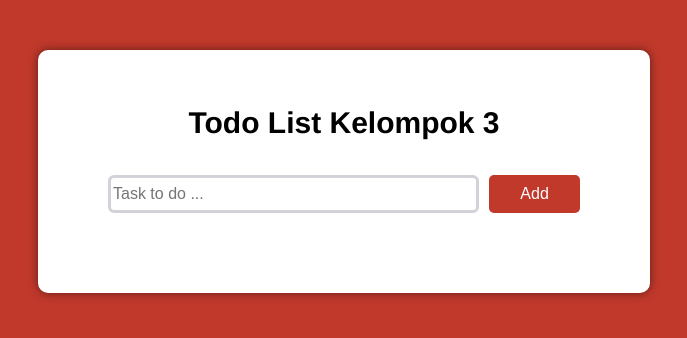
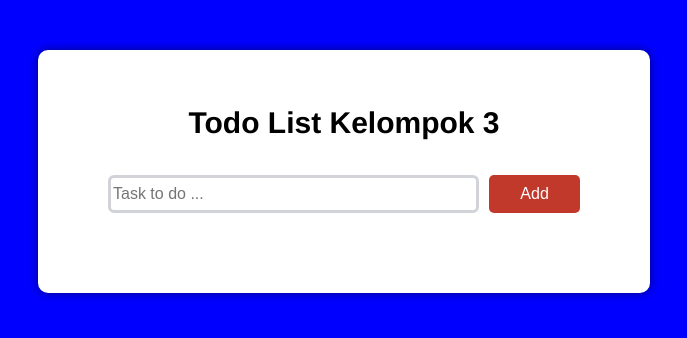
Before and after one commit to farrelalif/challenge-08, a React (Create React App) app: page / in a window 1280 px wide. Shown: the top 338 px of the page, without its empty margins (296-983 px from the left). Built offline with nearby package versions, Linux system fonts and the light colour scheme.

Commit message:
challenge-08

```diff
--- a/src/App.scss
+++ b/src/App.scss
@@ -1,7 +1,7 @@
 .root {
     width: 100%;
     min-height: 100vh;
-    background-color: #C0392B;
+    background-color: blue;
     display: flex;
     flex-direction: column;
     padding-top: 50px;
```
